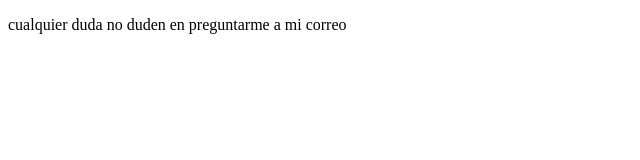
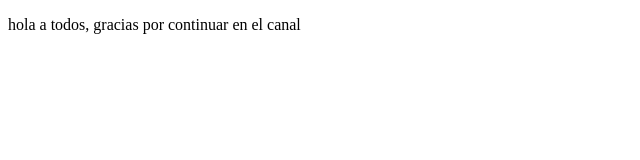
Before and after one commit to arabeiq/proyectoDemoCursoPrework, a plain HTML site: page index.html in a window 1280 px wide. Shown: the full height of the page, 0-640 px from the left. Drawn offline with Linux system fonts and the light colour scheme.

Commit message:
se agregaron cambios a la pagina

```diff
--- a/index.html
+++ b/index.html
@@ -7,6 +7,6 @@
     <title>Hola a todos</title>
 </head>
 <body>
-<p>cualquier duda no duden en preguntarme a mi correo</p>
+<p>hola a todos, gracias por continuar en el canal</p>
 </body>
 </html>
```
